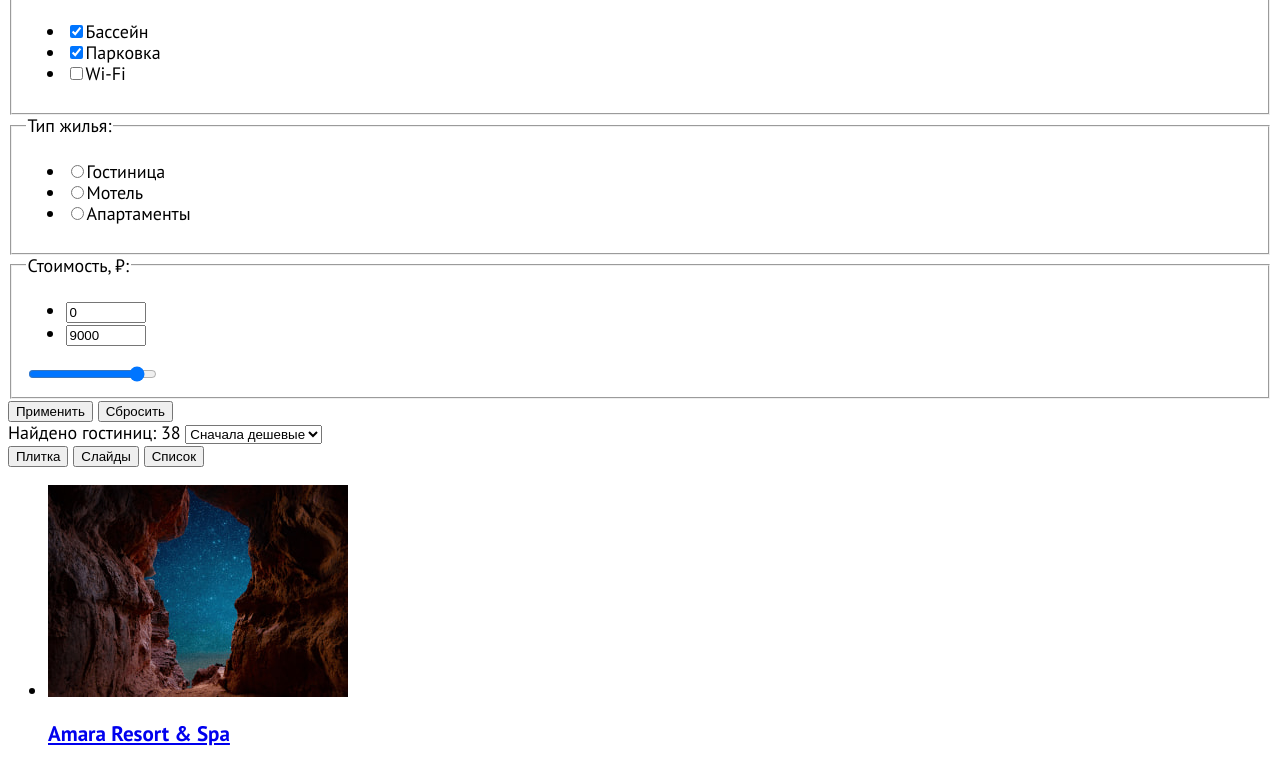
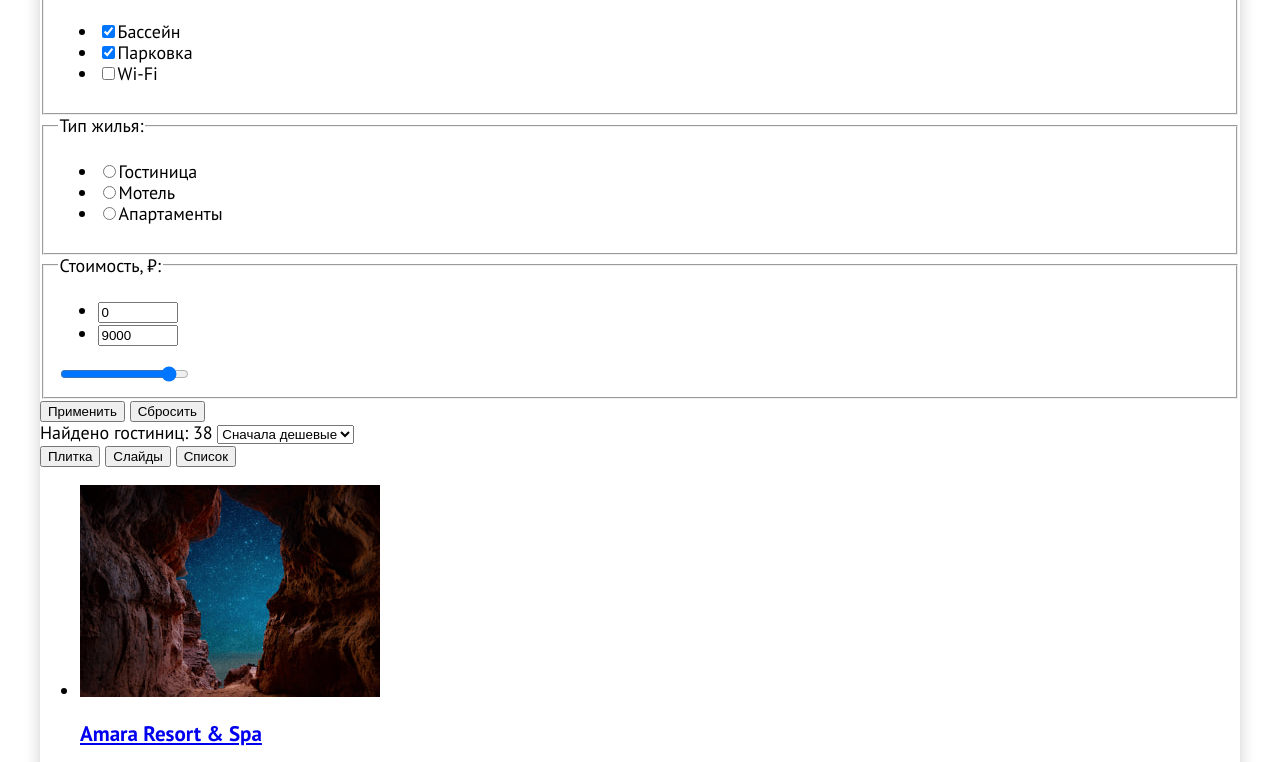
Before and after one commit to htmlacademy-htmlcss/967553-sedona-36, a plain HTML site: page catalog.html in a window 1280 px wide. Shown: the part 243-1005 px from the top of the page. Drawn offline with Linux system fonts and the light colour scheme.

Commit message:
Оборачивает содержимое body в div

```diff
--- a/catalog.html
+++ b/catalog.html
@@ -8,6 +8,7 @@
   </head>
 
   <body>
+    <div class="container">
       <header class="page-header">
         <nav class="navigation">
           <a class="navigation-logo" href="index.html">
@@ -33,7 +34,8 @@
             </li>
             <li class="navigation-list-user-item">
               <a class="navigation-list-user-item-link" href="#">
-              <img class="navigation-list-icon" src="images/icons/favourite.svg" width="18" height="17" alt="Избранное">
+                <img class="navigation-list-icon" src="images/icons/favourite.svg" width="18" height="17"
+                  alt="Избранное">
                 <span class="visually-hidden">Избранное</span>
               </a>
             </li>
@@ -266,6 +268,7 @@
           <img class="footer-logo-img" src="images/logo-htmlacademy.png" width="115" height="33" alt="html academy">
         </a>
       </footer>
+    </div>
   </body>
 
 </html>
```
Lines whose indentation alone changed are shown as unchanged.
